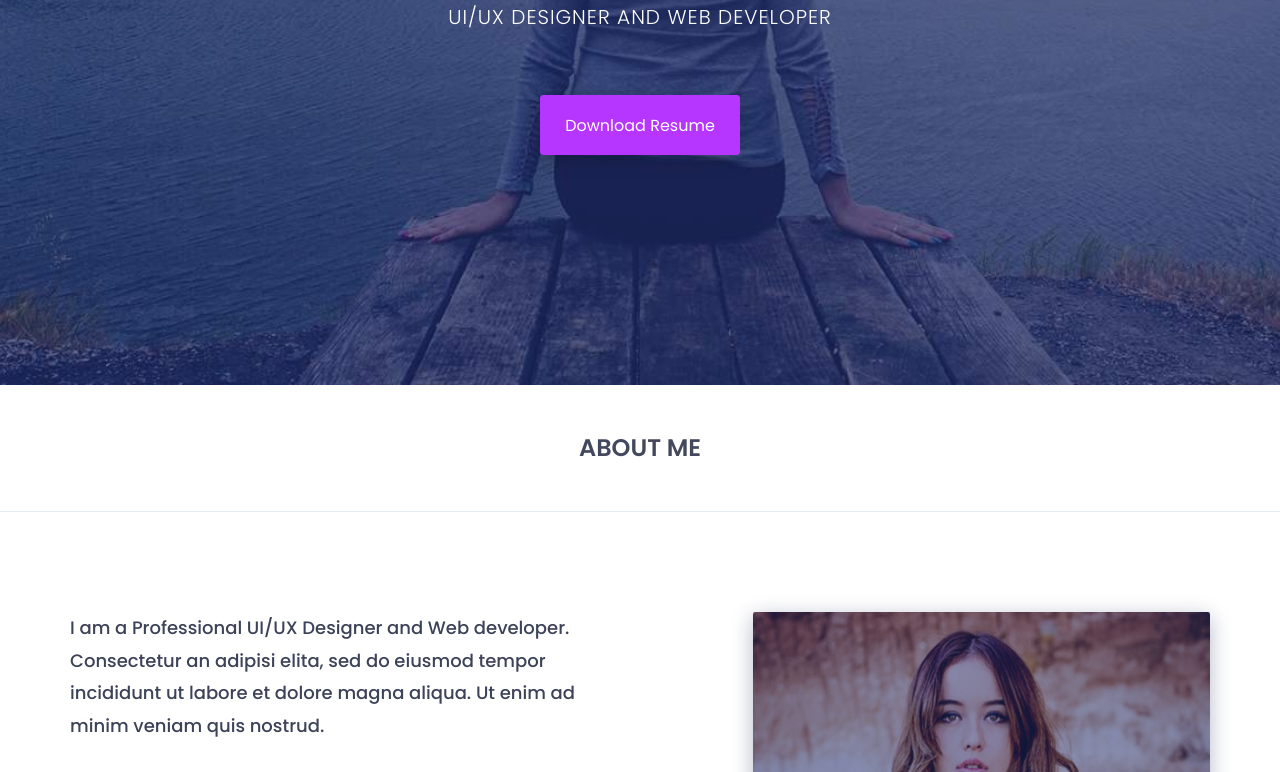
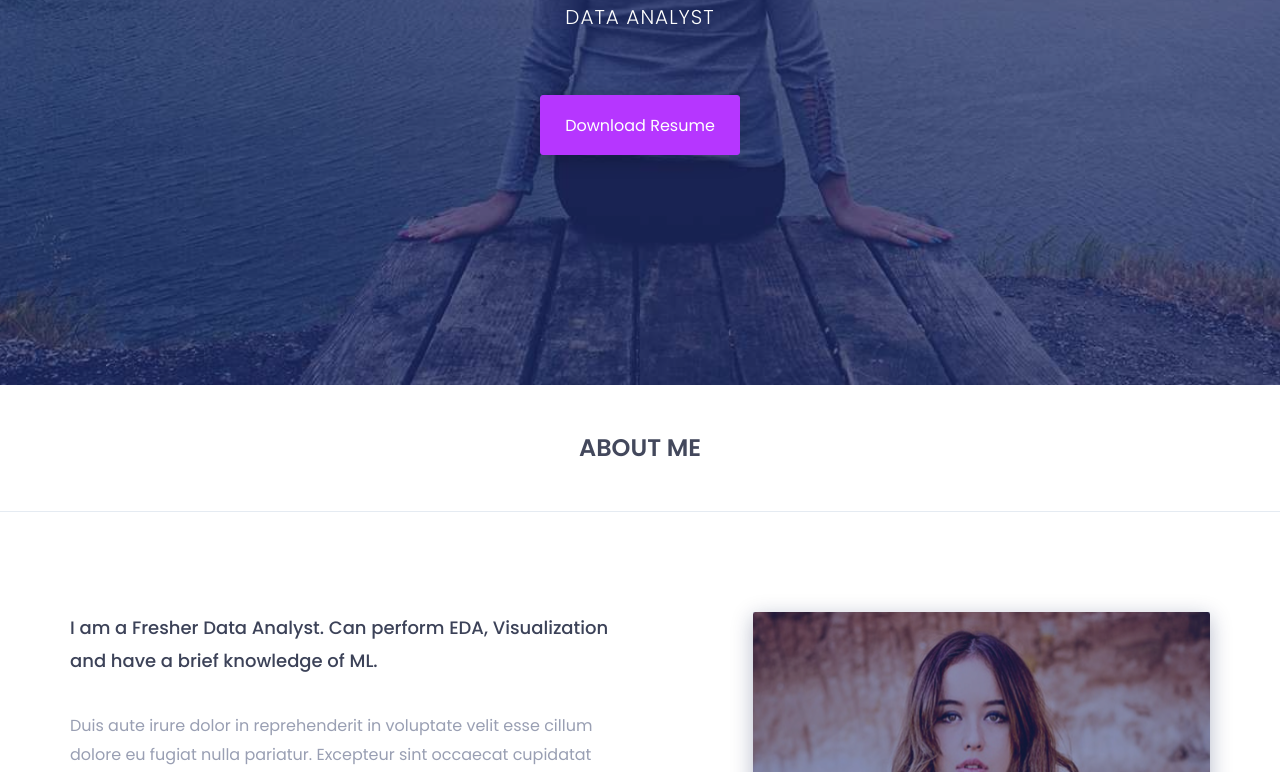
Before and after one commit to JagpreetSinghSaigal/JagpreetSinghSaigal.github.io, a plain HTML site: page index.html in a window 1280 px wide. Shown: the part 505-1277 px from the top of the page. Drawn offline with nearby package versions, Linux system fonts and the light colour scheme.

Commit message:
Update index.html

```diff
--- a/index.html
+++ b/index.html
@@ -104,7 +104,7 @@
 					<div class="col-md-12 text-center">
 						<div class="header-text">
 							<h2>hi <span>,</span> i am <br> Jagpreet Singh <br> Saigal <span>.</span>   </h2>
-							<p>ui/ux designer and web developer</p>
+							<p>data analyst</p>
 							<a href="assets/download/browney.txt" download>download resume</a>
 						</div><!--/.header-text-->
 					</div><!--/.col-->
@@ -125,7 +125,7 @@
 						<div class="col-sm-6">
 							<div class="single-about-txt">
 								<h3>
-									I am a Professional UI/UX Designer and Web developer. Consectetur an adipisi elita, sed do eiusmod tempor incididunt ut labore et dolore magna aliqua. Ut enim ad minim veniam quis nostrud.
+									I am a Fresher Data Analyst. Can perform EDA, Visualization and have a brief knowledge of ML.
 								</h3>
 								<p>
 									Duis aute irure dolor in reprehenderit in voluptate velit esse cillum dolore eu fugiat nulla pariatur. Excepteur sint occaecat cupidatat non proident, sunt in culpa qui officia deserunt mollit anim id est laborum. Sed ut perspi unde omnis iste natus error sit voluptatem accusantium doloremque lauda ntium, totam rem aperiam, eaque ipsa quae ab illo inventore veritatis et quasi architecto beatae vitae dicta sunt explicabo. Nemo enim ipsam vo luptatem quia voluptas sit aspernatur aut odit aut fugit,
```
